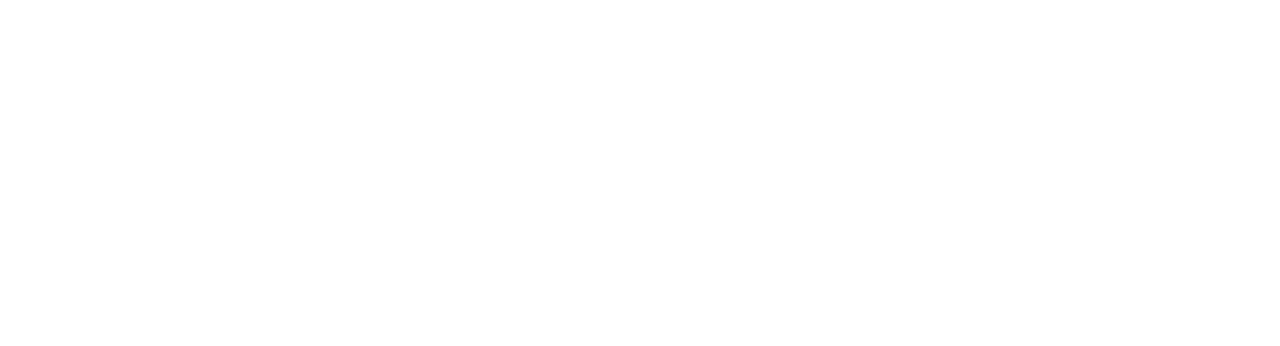
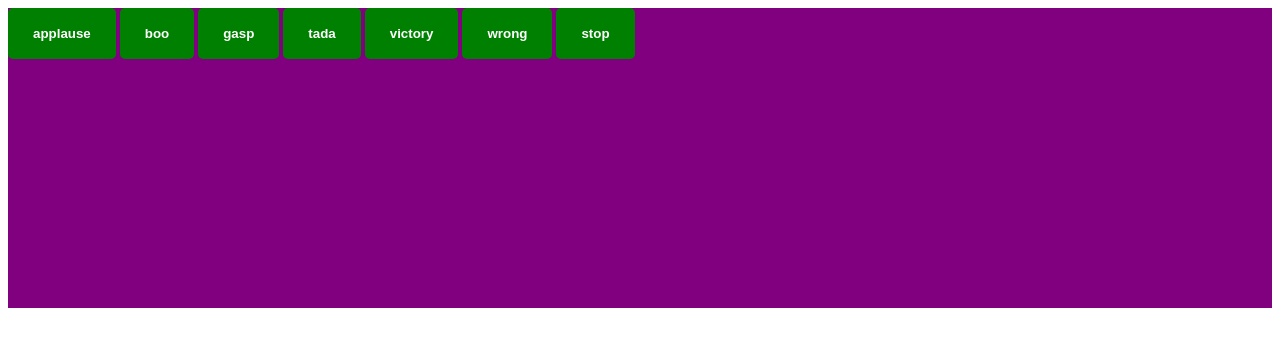
Before and after one commit to acciojob/Soundbar-imSalik-Anwar, a website: page main.html in a window 1280 px wide. Drawn offline with Linux system fonts and the light colour scheme.

Commit message:
created a submission

```diff
--- a/main.html
+++ b/main.html
@@ -7,7 +7,16 @@
 </head>
 
 <body>
-	<!-- the entire body must be written by student -->
+
+	<section id="buttons">
+		<button class="btn">applause</button>
+		<button class="btn">boo</button>
+		<button class="btn">gasp</button>
+		<button class="btn">tada</button>
+		<button class="btn">victory</button>
+		<button class="btn">wrong</button>
+		<button class="btn stop">stop</button>
+	</section>
     <script type="text/javascript" src="./script.js">
 </script>
 
--- a/styles.css
+++ b/styles.css
@@ -1 +1,14 @@
-/*  your css code here. If applicable */
+#buttons{
+	background-color: purple;
+	height: 300px;
+}
+.btn{
+	background-color: green;
+	color: white;
+	border: none;
+	border-radius: 5px;
+	padding-inline: 25px;
+	padding-top: 18px;
+	padding-bottom: 18px;
+	font-weight: 600;
+}
```
